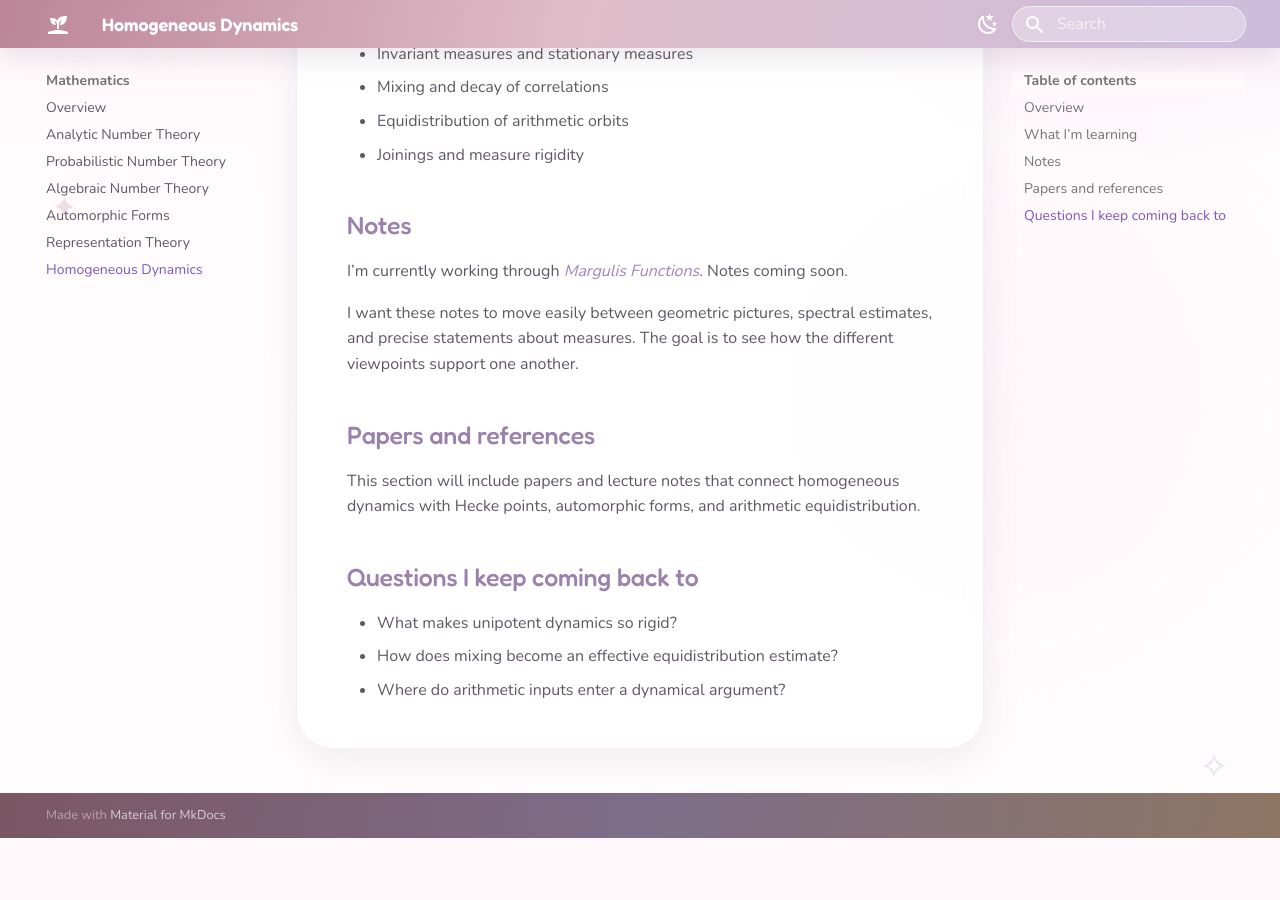
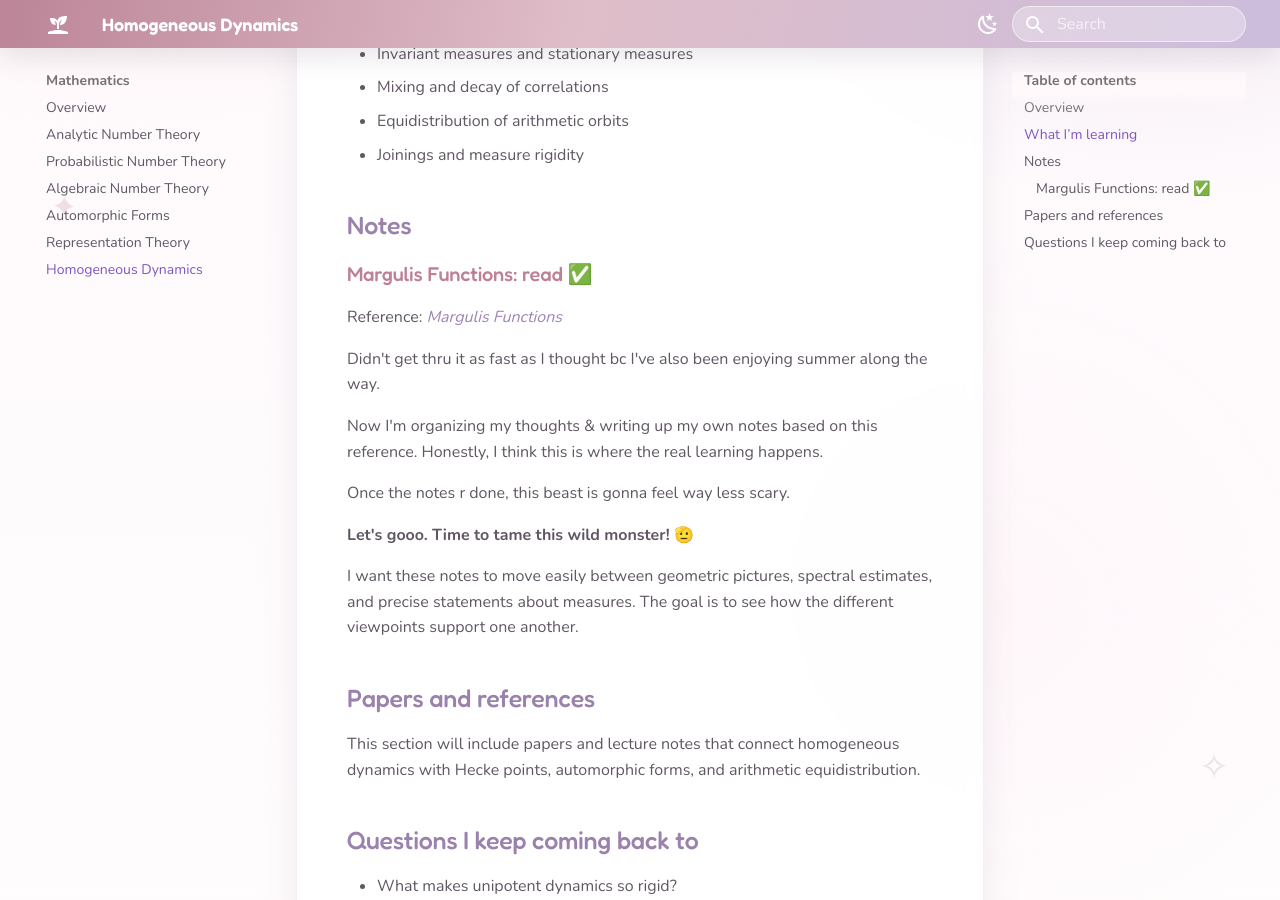
Before and after one commit to yanyanwang-math/yanyanwang-math.github.io, an MkDocs documentation site: the page built from docs/homogeneous-dynamics/index.md, in a window 1280 px wide and 900 px high, scrolled down 637 px. Built offline with MkDocs 1.6.1 and Material for MkDocs 9.7.7, drawn with Linux system fonts in a browser that asks for light colours; before the commit the page ends 1475 px from its top, so only the background shows below that.

Commit message:
Add files via upload

```diff
--- a/docs/homogeneous-dynamics/index.md
+++ b/docs/homogeneous-dynamics/index.md
@@ -18,7 +18,17 @@ This is where I collect notes on group actions on homogeneous spaces, unipotent
 
 ## Notes
 
-I’m currently working through [*Margulis Functions*](https://math.uchicago.edu/~eskin/margulis-functions.pdf). Notes coming soon.
+### Margulis Functions: read ✅
+
+Reference: [*Margulis Functions*](https://math.uchicago.edu/~eskin/margulis-functions.pdf)
+
+Didn't get thru it as fast as I thought bc I've also been enjoying summer along the way.
+
+Now I'm organizing my thoughts & writing up my own notes based on this reference. Honestly, I think this is where the real learning happens.
+
+Once the notes r done, this beast is gonna feel way less scary.
+
+**Let's gooo. Time to tame this wild monster! 🫡**
 
 I want these notes to move easily between geometric pictures, spectral estimates, and precise statements about measures. The goal is to see how the different viewpoints support one another.
 
```
